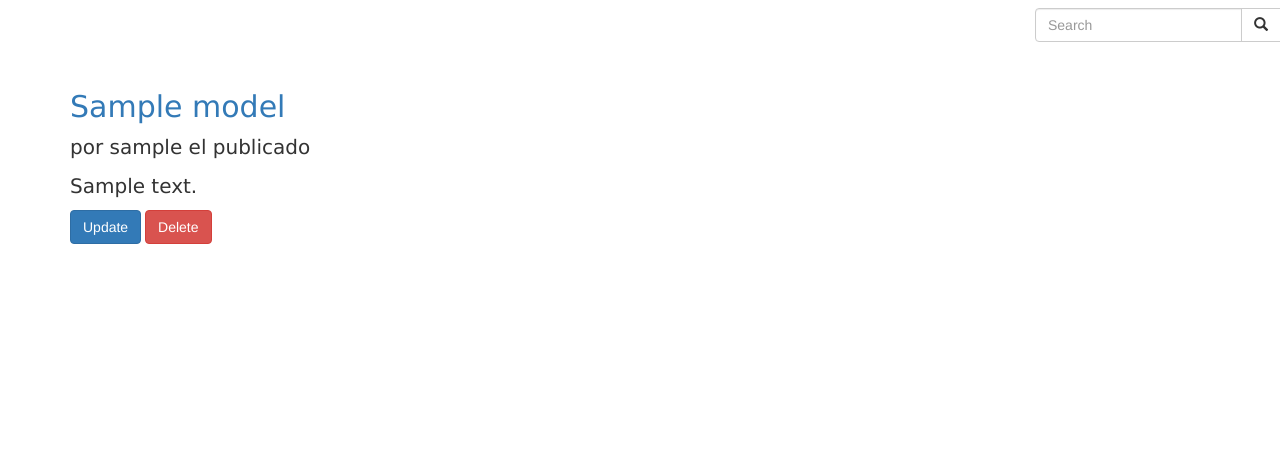
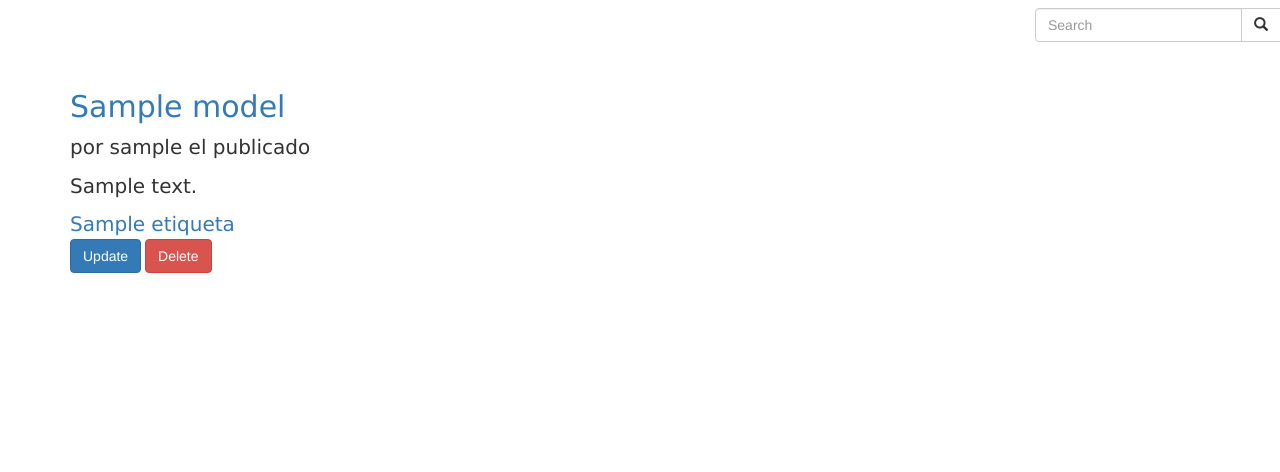
Before and after one commit to morfogatos/meneame, a Yii app: template views/entradas/view.php in a window 1280 px wide. Shown: the top 472 px of the page. Run offline with PHP 8.4 and a stand-in for Yii, Linux system fonts and the light colour scheme; the template is opened without the code that fills it: most values are stand-ins (such as "Sample title", 1, 10 or a date in 2020); data that the repository does not hold is empty; some libraries are stand-ins or nearby versions.

Commit message:
salen etiquetas en las entradas

```diff
--- a/views/entradas/view.php
+++ b/views/entradas/view.php
@@ -19,6 +19,9 @@ $this->params['breadcrumbs'][] = $this->title;
         <p>por <?= $model->usuario->username ?> el <?= Yii::$app->formatter->asDate($model->created_at) ?>
         publicado <?= Yii::$app->formatter->asRelativeTime($model->created_at) ?> </p>
         <p><?= Html::encode($model->texto) ?></p>
+        <?php foreach ($model->etiquetas as $etiqueta) : ?>
+            <?= Html::a(Html::encode($etiqueta->nombre), Url::to(['/entrada/etiqueta/' . $etiqueta->id])) ?>
+        <?php endforeach ?>
 
     </article>
 
@@ -41,7 +44,7 @@ $this->params['breadcrumbs'][] = $this->title;
         'dataProviderConfig' => [
             'sort' => [
                 'attributes' => ['id'],
-                'defaultOrder' => ['id' => SORT_DESC],
+                'defaultOrder' => ['id' => SORT_ASC],
             ],
             'pagination' => [
                 'pageSize' => 10
```
